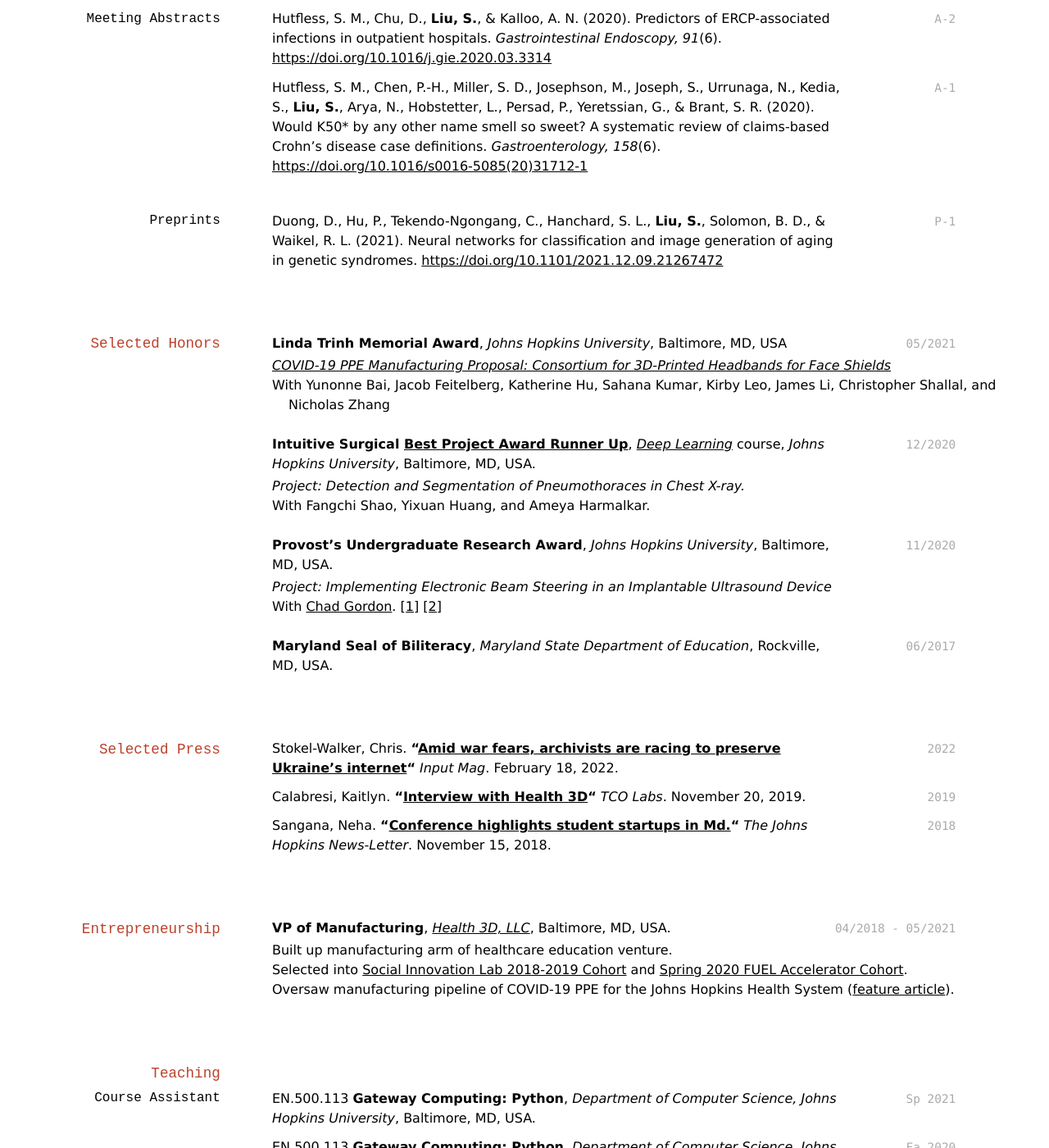
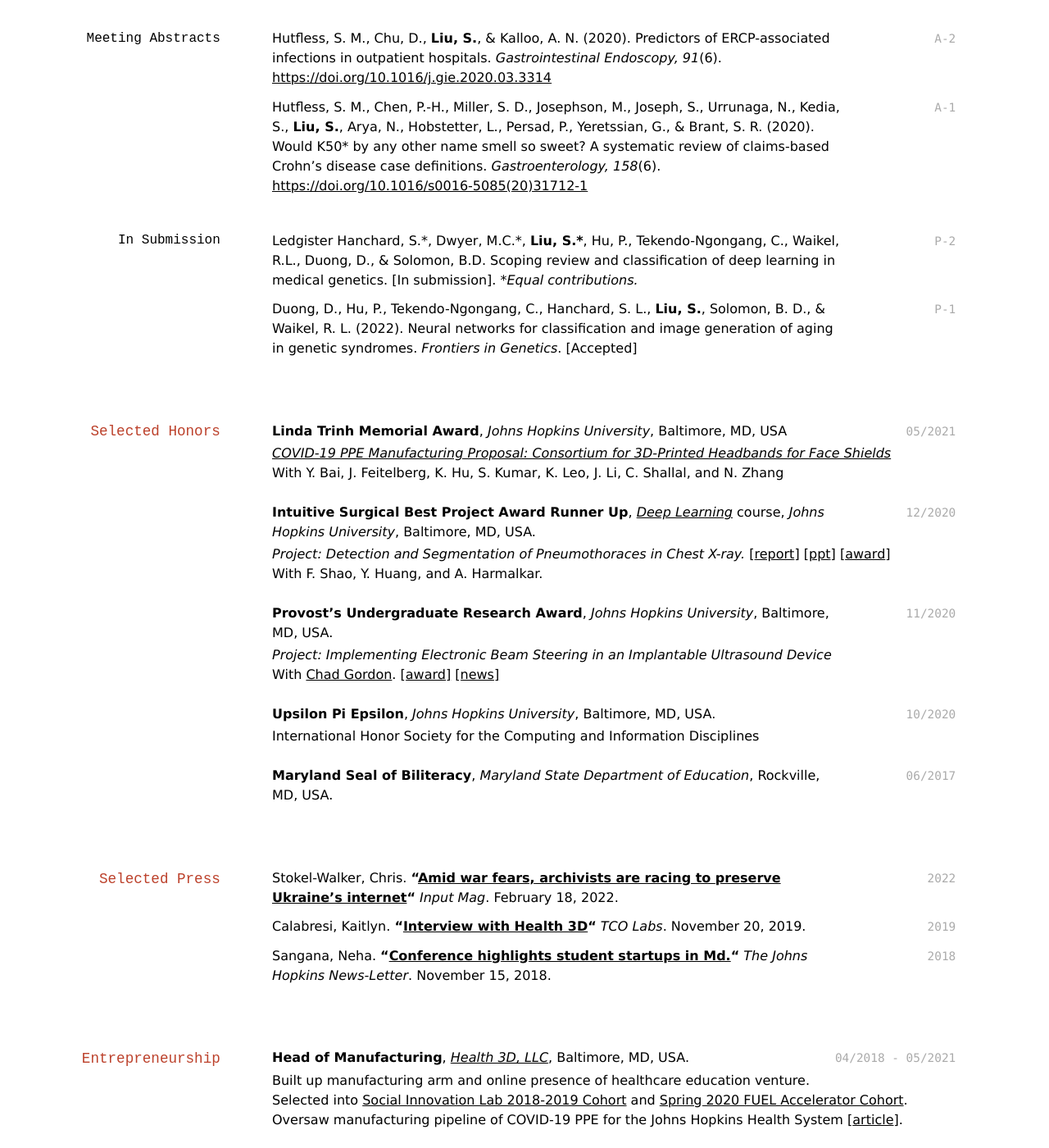
Before and after one commit to simonliu99/cv, a Jekyll site: the page built from index.md, in a window 1280 px wide and 1400 px high, scrolled down 1772 px. Shown: the whole window at 82% size. Built offline with Jekyll 4.4.1, drawn with Linux system fonts in a browser that asks for light colours; comment, search, counter and statistics services are not loaded; some of the changed text lies outside the part shown.

Commit message:
Update with new publication progress and add file links

```diff
--- a/index.md
+++ b/index.md
@@ -25,17 +25,18 @@ Bethesda, MD 20892<br>
 
 ## Summary
 
-I am a postbaccalaureate fellow at the National Institutes of Health interested in deep learning algorithms that improve patient outcomes.
+I am a postbaccalaureate IRTA fellow at the National Institutes of Health interested in deep learning algorithms that improve patient outcomes.
 My recent work involves applying natural language processing to public and private datasets to build models for extracting patient and language annotators.
-I am a member of the [Medical Genomics Unit](https://www.genome.gov/staff/Benjamin-Solomon-MD) in the [National Human Genome Research Institute](https://genome.gov).
+I am a member of the [Medical Genomics Unit](https://www.genome.gov/staff/Benjamin-Solomon-MD) at the [National Human Genome Research Institute](https://genome.gov).
 
 
 ## Education
 
 `08/2017 - 05/2021`
 **B.S., Biomedical Engineering**, *Johns Hopkins University*, Baltimore, MD.
-- Focus on [Biomedical Data Science](https://www.bme.jhu.edu/academics/undergraduate/undergraduate-focus-areas-courses/biomedical-data-science-for-undergraduates/)
 - Also completed B.S. major requirements for Computer Science
+- Honors: [Upsilon Pi Epsilon](https://upe.cs.jhu.edu), general honors, Dean's list
+- GPA: 3.69
 
 
 ## Research Experience
@@ -48,8 +49,8 @@ I am a member of the [Medical Genomics Unit](https://www.genome.gov/staff/Benjam
 **Software Engineer**, *Neuroplastic Surgery Research Laboratory, Johns Hopkins University*, Baltimore, MD, USA.
 - With [Chad Gordon](https://scholar.google.com/citations?user=IFhIYJsAAAAJ&hl=en&oi=ao).
 - Received Provost's Undergraduate Research Award 2020-21
-[[1]](https://research.jhu.edu/wp-content/uploads/2020/11/PURA-recipients-20-21.pdf)
-[[2]](https://www.cs.jhu.edu/2021/01/05/computer-science-majors-win-2020-pura-awards/)
+[[award]](https://research.jhu.edu/wp-content/uploads/2020/11/PURA-recipients-20-21.pdf)
+[[news]](https://www.cs.jhu.edu/2021/01/05/computer-science-majors-win-2020-pura-awards/)
 
 `07/2018 - 03/2020`
 **Laboratory Assistant**, *STAR-ORC, University of Maryland School of Medicine*, Baltimore, MD, USA.
@@ -89,10 +90,14 @@ Hutfless, S. M., Chu, D., **Liu, S.**, & Kalloo, A. N. (2020). Predictors of ERC
 `A-1`
 Hutfless, S. M., Chen, P.-H., Miller, S. D., Josephson, M., Joseph, S., Urrunaga, N., Kedia, S., **Liu, S.**, Arya, N., Hobstetter, L., Persad, P., Yeretssian, G., & Brant, S. R. (2020). Would K50\* by any other name smell so sweet? A systematic review of claims-based Crohn's disease case definitions. *Gastroenterology, 158*(6). <a href="https://doi.org/10.1016/s0016-5085(20)31712-1">https://doi.org/10.1016/s0016-5085(20)31712-1</a>
 
-### Preprints
+### In Submission
+
+`P-2`
+Ledgister Hanchard, S.\*, Dwyer, M.C.\*, **Liu, S.\***, Hu, P., Tekendo-Ngongang, C., Waikel, R.L., Duong, D., & Solomon, B.D. Scoping review and classification of deep learning in medical genetics. [In submission]. \**Equal contributions.*
 
 `P-1`
-Duong, D., Hu, P., Tekendo-Ngongang, C., Hanchard, S. L., **Liu, S.**, Solomon, B. D., & Waikel, R. L. (2021). Neural networks for classification and image generation of aging in genetic syndromes. [https://doi.org/10.1101/2021.12.09.21267472](https://doi.org/10.1101/2021.12.09.21267472)
+Duong, D., Hu, P., Tekendo-Ngongang, C., Hanchard, S. L., **Liu, S.**, Solomon, B. D., & Waikel, R. L. (2022). Neural networks for classification and image generation of aging in genetic syndromes. *Frontiers in Genetics*. [Accepted]
+<!-- preprint [https://doi.org/10.1101/2021.12.09.21267472](https://doi.org/10.1101/2021.12.09.21267472) -->
 
 
 ## Selected Honors
@@ -100,19 +105,26 @@ Duong, D., Hu, P., Tekendo-Ngongang, C., Hanchard, S. L., **Liu, S.**, Solomon,
 `05/2021`
 **Linda Trinh Memorial Award**, *Johns Hopkins University*, Baltimore, MD, USA
 - [*COVID-19 PPE Manufacturing Proposal: Consortium for 3D-Printed Headbands for Face Shields*](https://h3dprint.org/covid19)
-- With Yunonne Bai, Jacob Feitelberg, Katherine Hu, Sahana Kumar, Kirby Leo, James Li, Christopher Shallal, and Nicholas Zhang
+- With Y. Bai, J. Feitelberg, K. Hu, S. Kumar, K. Leo, J. Li, C. Shallal, and N. Zhang
 
 `12/2020`
-**Intuitive Surgical [Best Project Award Runner Up](https://simonliu.dev/files/deep_awards.pdf)**, [*Deep Learning*](https://deep.cs.jhu.edu/deeplearning.html) course, *Johns Hopkins University*, Baltimore, MD, USA.
+**Intuitive Surgical Best Project Award Runner Up**, [*Deep Learning*](https://deep.cs.jhu.edu/deeplearning.html) course, *Johns Hopkins University*, Baltimore, MD, USA.
 - *Project: Detection and Segmentation of Pneumothoraces in Chest X-ray.*
-- With Fangchi Shao, Yixuan Huang, and Ameya Harmalkar.
+[[report](https://simonliu.dev/files/liu_dl_final.pdf)]
+[[ppt](https://simonliu.dev/files/liu_dl_final_ppt.pdf)]
+[[award](https://simonliu.dev/files/liu_dl_award.pdf)]
+- With F. Shao, Y. Huang, and A. Harmalkar.
 
 `11/2020`
 **Provost’s Undergraduate Research Award**, *Johns Hopkins University*, Baltimore, MD, USA.
 - *Project: Implementing Electronic Beam Steering in an Implantable Ultrasound Device*
 - With [Chad Gordon](https://scholar.google.com/citations?user=IFhIYJsAAAAJ&hl=en&oi=ao).
-[[1]](https://research.jhu.edu/wp-content/uploads/2020/11/PURA-recipients-20-21.pdf)
-[[2]](https://www.cs.jhu.edu/2021/01/05/computer-science-majors-win-2020-pura-awards/)
+[[award]](https://research.jhu.edu/wp-content/uploads/2020/11/PURA-recipients-20-21.pdf)
+[[news]](https://www.cs.jhu.edu/2021/01/05/computer-science-majors-win-2020-pura-awards/)
+
+`10/2020`
+**Upsilon Pi Epsilon**, *Johns Hopkins University*, Baltimore, MD, USA.
+- International Honor Society for the Computing and Information Disciplines
 
 `06/2017`
 **Maryland Seal of Biliteracy**, *Maryland State Department of Education*, Rockville, MD, USA.
@@ -136,21 +148,19 @@ Sangana, Neha. **"[Conference highlights student startups in Md.](https://www.jh
 **Software Engineer**, *Rescon AI*, Baltimore, MD, USA. -->
 
 `04/2018 - 05/2021`
-**VP of Manufacturing**, [*Health 3D, LLC*](https://h3dprint.org), Baltimore, MD, USA.
-- Built up manufacturing arm of healthcare education venture.
+**Head of Manufacturing**, [*Health 3D, LLC*](https://h3dprint.org), Baltimore, MD, USA.
+- Built up manufacturing arm and online presence of healthcare education venture.
 - Selected into [Social Innovation Lab 2018-2019 Cohort](https://ventures.jhu.edu/news/meet-the-2018-19-social-innovation-lab-cohort/) and [Spring 2020 FUEL Accelerator Cohort](https://ventures.jhu.edu/student-alumni-ventures/).
-- Oversaw manufacturing pipeline of COVID-19 PPE for the Johns Hopkins Health System ([feature article](https://www.bme.jhu.edu/news-events/news/students-organize-efforts-to-3-d-print-ppe-for-the-johns-hopkins-hospital/)).
+- Oversaw manufacturing pipeline of COVID-19 PPE for the Johns Hopkins Health System [[article](https://www.bme.jhu.edu/news-events/news/students-organize-efforts-to-3-d-print-ppe-for-the-johns-hopkins-hospital/)].
 
 
 ## Teaching
 
-### Course Assistant
-
-`Sp 2021`
-EN.500.113 **Gateway Computing: Python**, *Department of Computer Science, Johns Hopkins University*, Baltimore, MD, USA.
-
-`Fa 2020`
-EN.500.113 **Gateway Computing: Python**, *Department of Computer Science, Johns Hopkins University*, Baltimore, MD, USA.
+`Fa 2020, Sp 2021`
+**Course Assistant**, Gateway Computing: Python, *Johns Hopkins University*, Baltimore, MD, USA.
+- Led workshops and weekly office hours
+- Graded students' projects and provided feedback
+- Held individual and group review sessions
 
 
 ## Selected Coursework
```
Also changed, not shown: other parts of index.md (+1 -1 lines).
